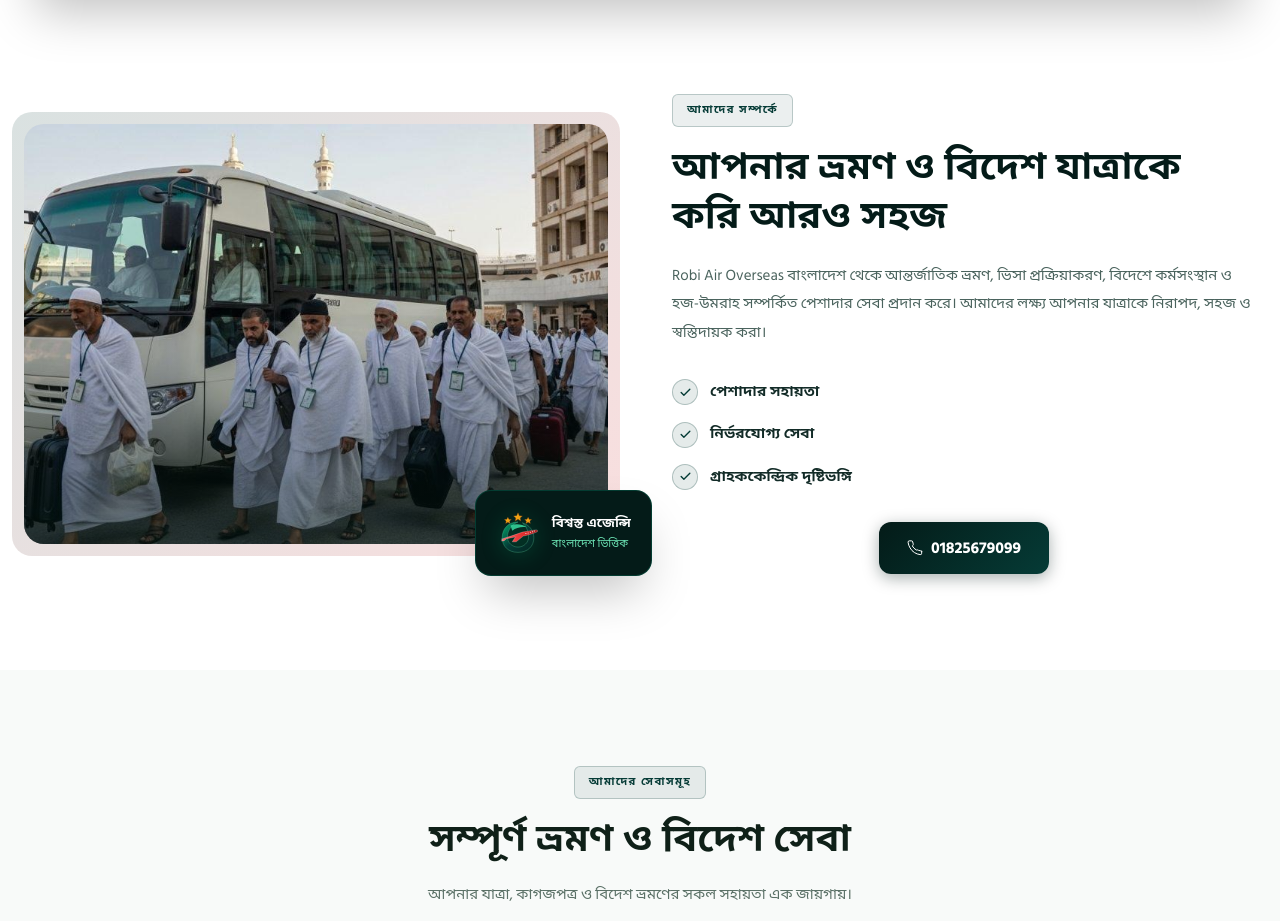
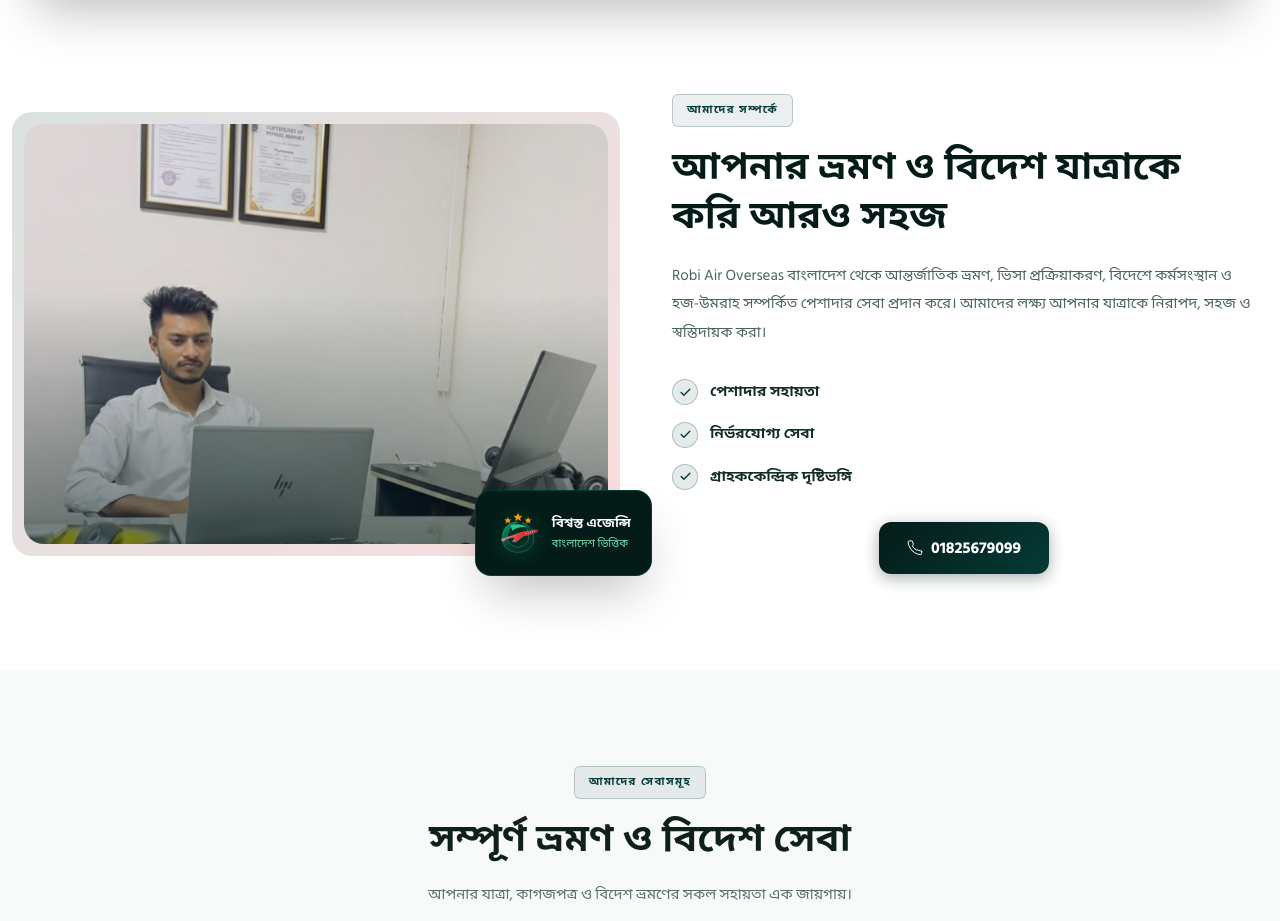
Before and after one commit to zahidul-islam-zisan/robi-air-overseas, a React (Vite) app: page / in a window 1280 px wide. Shown: the part 914-1835 px from the top of the page. Built offline with nearby package versions, Linux system fonts and the light colour scheme.

Commit message:
Update About Us main cover photo to new executive office desk image

```diff
--- a/src/components/sections/AboutSection.tsx
+++ b/src/components/sections/AboutSection.tsx
@@ -49,7 +49,12 @@ export const AboutSection: React.FC<AboutSectionProps> = ({
             <img
               src="/images/about/about-office.jpg"
               alt={UI_TEXT.about.title[language]}
-              style={{ width: "100%", height: "100%", objectFit: "cover" }}
+              style={{
+                width: "100%",
+                height: "100%",
+                objectFit: "cover",
+                objectPosition: "center 25%",
+              }}
             />
             <div
               style={{
```
Also changed, not shown: public/images/about/about-office.jpg.
